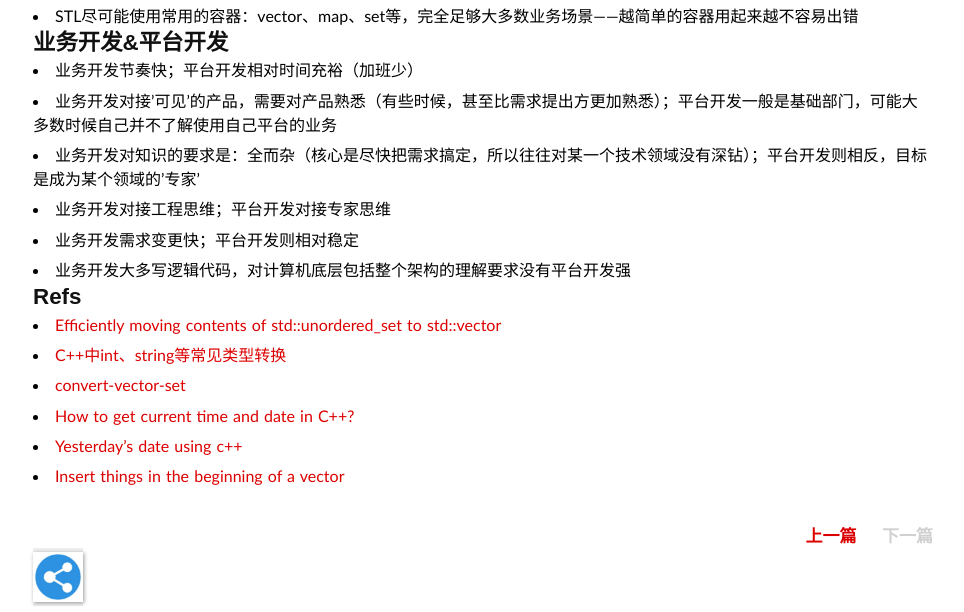
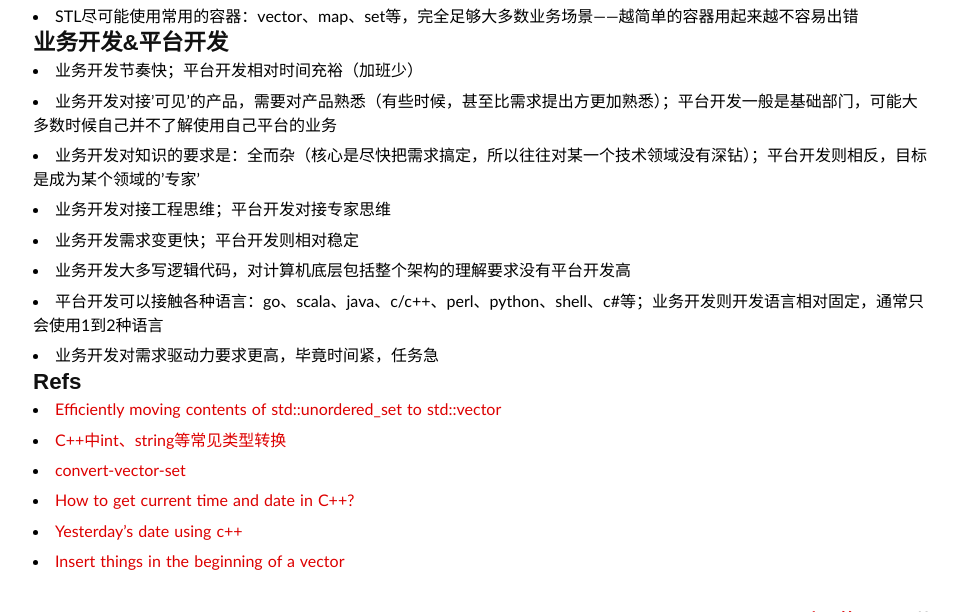
Before and after one commit to duyanghao/duyanghao.github.io, a Jekyll site: the page built from _posts/2018-12-12-c++-practice.md, in a window 1280 px wide and 900 px high, scrolled down 2791 px, cut to the strip 0-612 px from the top of the window. Shown: the whole strip, without its empty margins (157-1121 px from the left). Built offline with Jekyll 4.4.1, drawn with Linux system fonts in a browser that asks for light colours; some web fonts are replaced; comment, search, counter and statistics services are not loaded.

Commit message:
添加c++ practice
Signed-off-by: duyanghao <1294057873@qq.com>

```diff
--- a/_posts/2018-12-12-c++-practice.md
+++ b/_posts/2018-12-12-c++-practice.md
@@ -169,7 +169,9 @@ for (vector<int>::iterator it=MyVector.begin(); it<MyVector.end(); it++)
 * 业务开发对知识的要求是：全而杂（核心是尽快把需求搞定，所以往往对某一个技术领域没有深钻）；平台开发则相反，目标是成为某个领域的'专家'
 * 业务开发对接工程思维；平台开发对接专家思维
 * 业务开发需求变更快；平台开发则相对稳定
-* 业务开发大多写逻辑代码，对计算机底层包括整个架构的理解要求没有平台开发强
+* 业务开发大多写逻辑代码，对计算机底层包括整个架构的理解要求没有平台开发高
+* 平台开发可以接触各种语言：go、scala、java、c/c++、perl、python、shell、c#等；业务开发则开发语言相对固定，通常只会使用1到2种语言
+* 业务开发对需求驱动力要求更高，毕竟时间紧，任务急
 
 ## Refs
 
```
